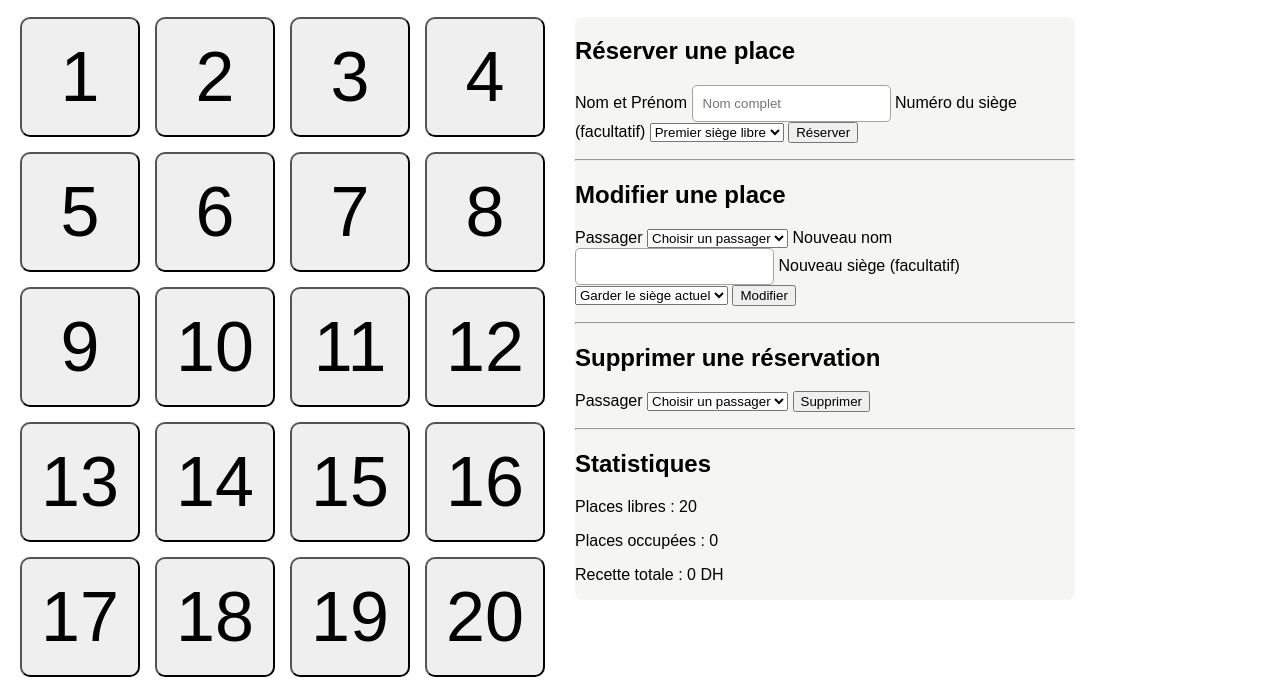
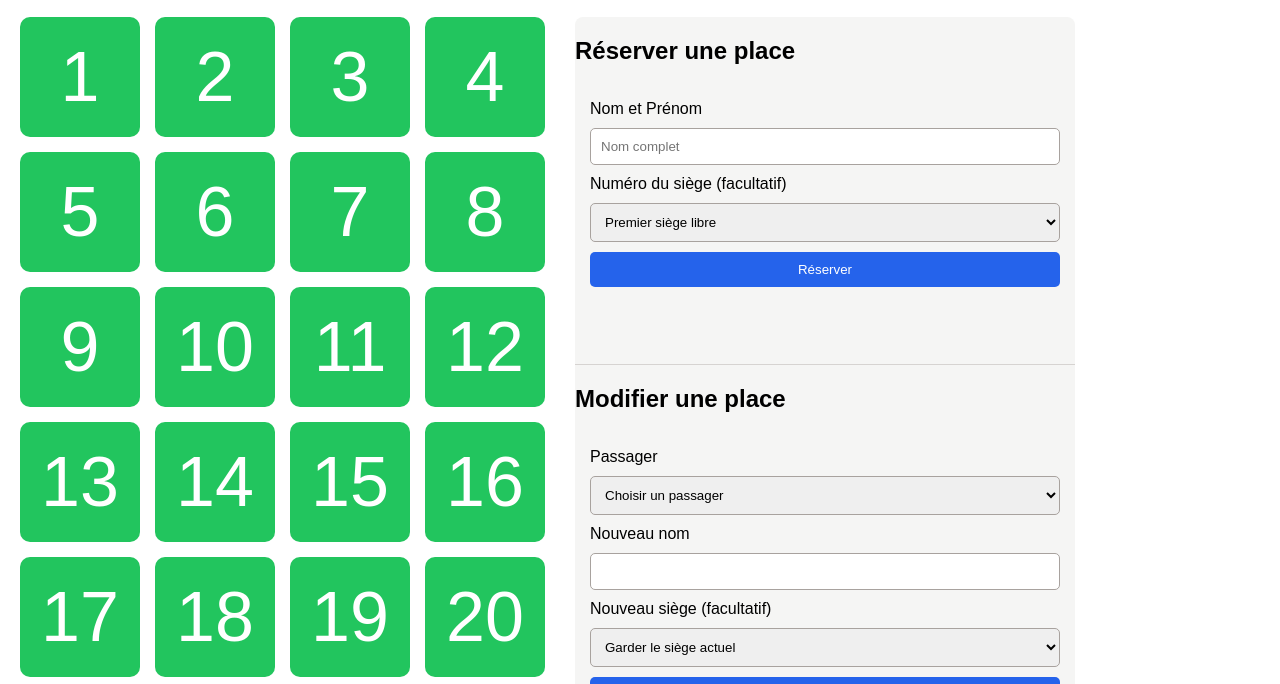
Before and after one commit to khadraouy79-web/BusDirect, a plain HTML site: page idex.html in a window 1280 px wide. Shown: the part 143-827 px from the top of the page. Drawn offline with Linux system fonts and the light colour scheme.

Commit message:
add css to aside table

```diff
--- a/script.js
+++ b/script.js
@@ -16,12 +16,12 @@ const availableCount = document.querySelector("#availableCount");
 const occupiedCount = document.querySelector("#occupiedCount");
 const revenue = document.querySelector("#revenue");
 
-// Tableau li fih les réservations
+
+
 let reservations = JSON.parse(
   localStorage.getItem("busReservations")
 ) || [];
 
-// Sauvegarder les réservations
 function saveReservations() {
   localStorage.setItem(
     "busReservations",
--- a/styles.css
+++ b/styles.css
@@ -11,13 +11,29 @@ body {
 
 }
 
-.seat{
 
 
+.seat {
+    background-color: #22c55e;
+    color: white;
+    border: none;
+    cursor: pointer;
     border-radius: 10px;
     display: grid;
     place-items: center;
     font-size: 70px;
+}
+
+
+.seat.reserved {
+    background-color: #ef4444;
+    color: white;
+    cursor: not-allowed;
+}
+
+
+.seat.selected {
+    outline: 3px solid #2563eb;
 }
 
 .seats-container {
@@ -96,6 +112,70 @@ padding: 10px;
 
 }
 
-.seats-container .seat:active {
-scale: 1.05px;
+.seats-container .seat {
+transition: transform (2s ease);
+
+
 }
+.seat:focus .seats-container:focus{
+    transform: scale(1);
+}
+
+
+
+
+
+
+
+
+/* Sièges libres et occupés */
+.seat.free {
+    background-color: #16a34a;
+    color: white;
+    border: none;
+    cursor: pointer;
+}
+
+.seat.occupied {
+    background-color: #dc2626;
+    color: white;
+    border: none;
+    cursor: pointer;
+    font-size: 18px;
+    overflow-wrap: anywhere;
+}
+
+/* Formulaires */
+.unfomation form {
+    display: flex;
+    flex-direction: column;
+    gap: 10px;
+    padding: 15px;
+}
+
+.unfomation input,
+.unfomation select {
+    width: 100%;
+    padding: 10px;
+    border: 1px solid #A8A29E;
+    border-radius: 5px;
+}
+
+.unfomation form button {
+    padding: 10px;
+    background-color: #2563eb;
+    color: white;
+    border: none;
+    border-radius: 5px;
+    cursor: pointer;
+}
+
+.unfomation form button:hover {
+    background-color: #1d4ed8;
+}
+
+.unfomation hr {
+    margin: 20px 0;
+    border: 0;
+    border-top: 1px solid #d6d3d1;
+}
```
